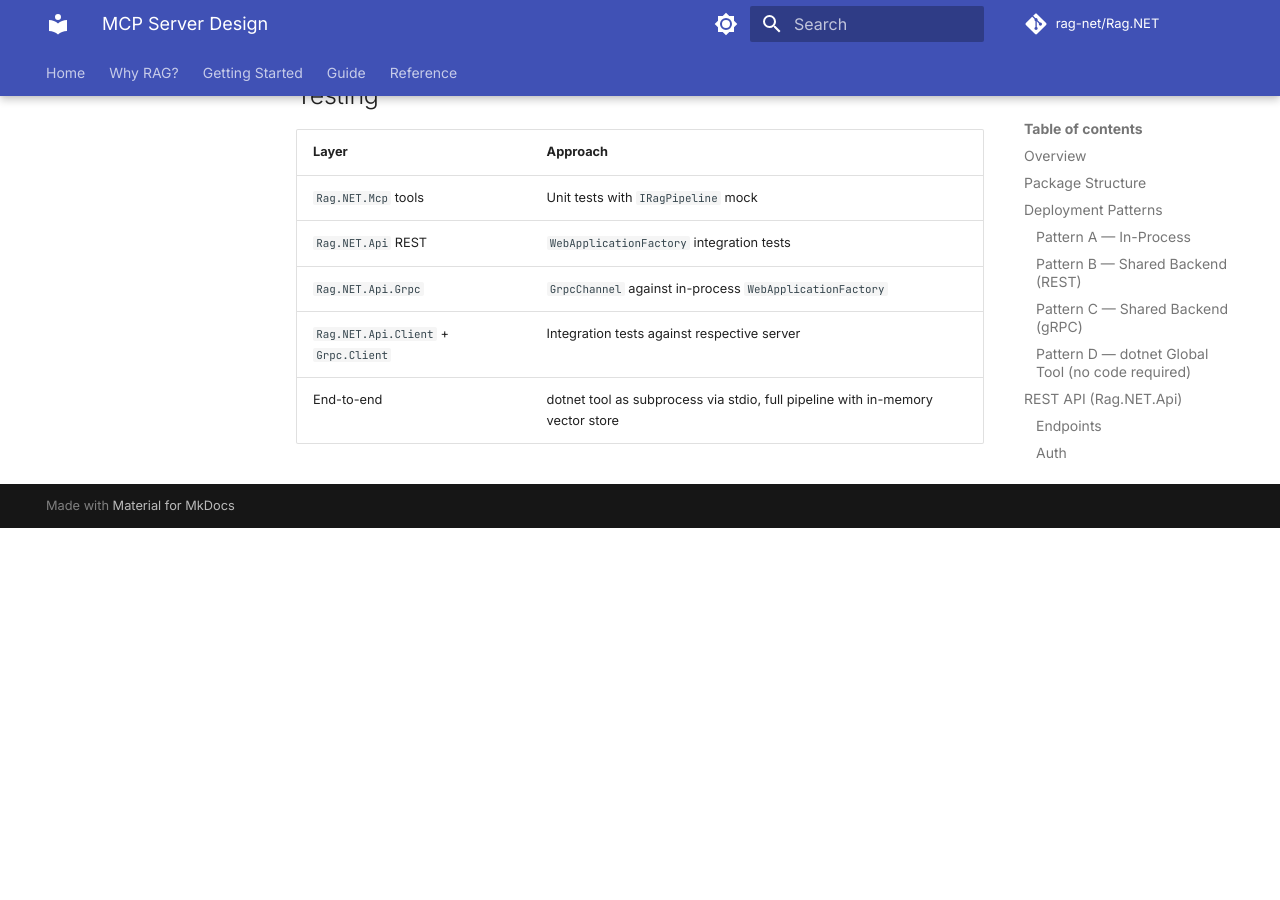
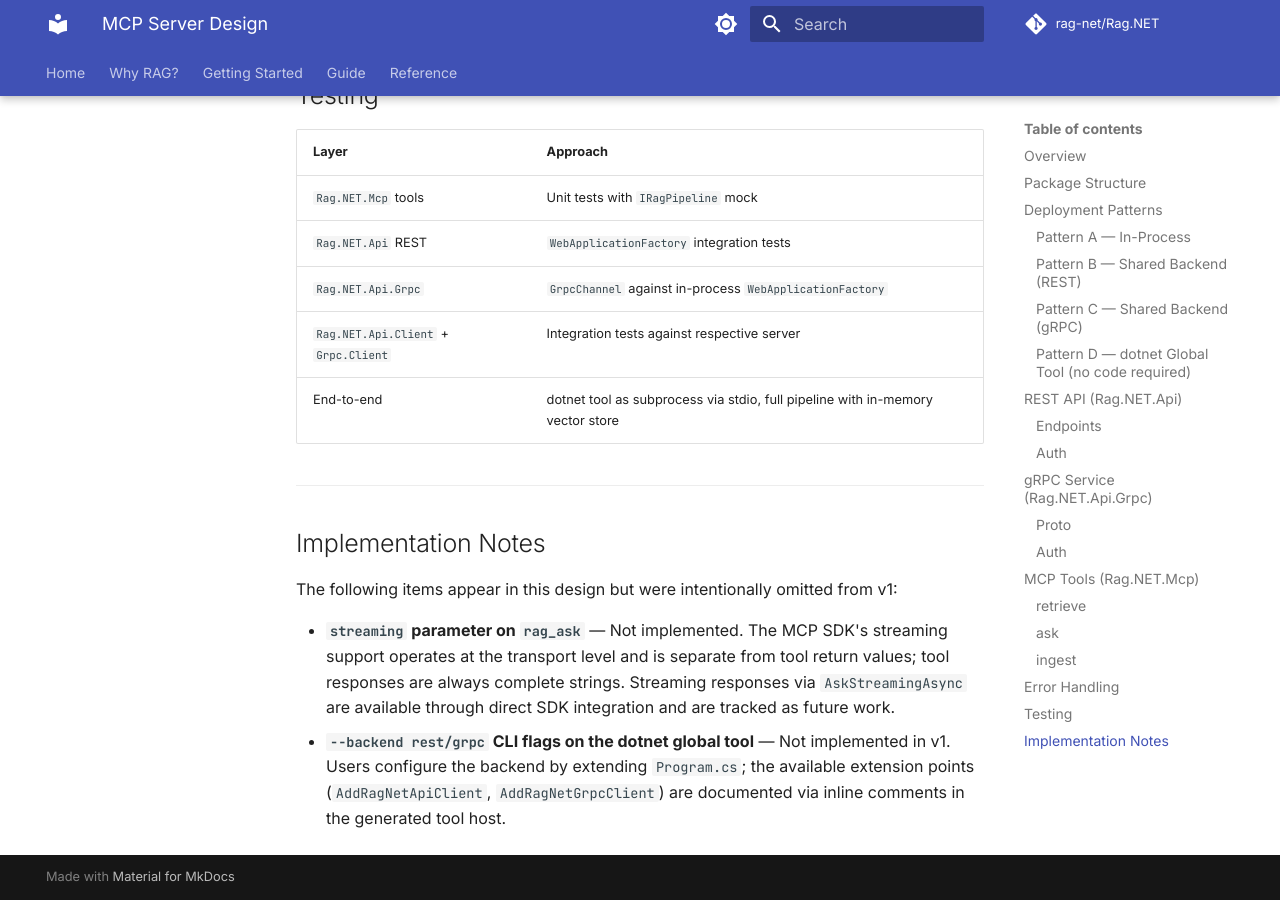
Before and after one commit to MarcelRoozekrans/Rag.NET, an MkDocs documentation site: the page built from docs/plans/2026-03-13-mcp-server-design.md, in a window 1280 px wide and 900 px high, scrolled down 5531 px. Built offline with MkDocs 1.6.1 and Material for MkDocs 9.7.7, drawn with Linux system fonts in a browser that asks for light colours; comment, search, counter and statistics services are not loaded; before the commit the page ends 6059 px from its top, so only the background shows below that.

Commit message:
fix: correct gRPC UseHybrid/TopK defaults and document streaming gap
- GrpcRagPipeline: change UseHybridSearch default from false to true and
  TopK default from 0 to 5 in RetrieveAsync, AskAsync, and AskStreamingAsync,
  aligning the gRPC client with the REST client and IRagPipeline contract
- Design doc: add Implementation Notes section documenting that the
  streaming parameter on rag_ask and --backend CLI flags are omitted from v1

Co-Authored-By: Claude Sonnet 4.6 <noreply@anthropic.com>

```diff
--- a/docs/plans/2026-03-13-mcp-server-design.md
+++ b/docs/plans/2026-03-13-mcp-server-design.md
@@ -219,3 +219,12 @@ Add a document to the knowledge base.
 | `Rag.NET.Api.Grpc` | `GrpcChannel` against in-process `WebApplicationFactory` |
 | `Rag.NET.Api.Client` + `Grpc.Client` | Integration tests against respective server |
 | End-to-end | dotnet tool as subprocess via stdio, full pipeline with in-memory vector store |
+
+---
+
+## Implementation Notes
+
+The following items appear in this design but were intentionally omitted from v1:
+
+- **`streaming` parameter on `rag_ask`** — Not implemented. The MCP SDK's streaming support operates at the transport level and is separate from tool return values; tool responses are always complete strings. Streaming responses via `AskStreamingAsync` are available through direct SDK integration and are tracked as future work.
+- **`--backend rest/grpc` CLI flags on the dotnet global tool** — Not implemented in v1. Users configure the backend by extending `Program.cs`; the available extension points (`AddRagNetApiClient`, `AddRagNetGrpcClient`) are documented via inline comments in the generated tool host.
```
Also changed, not shown: 1 other file.
